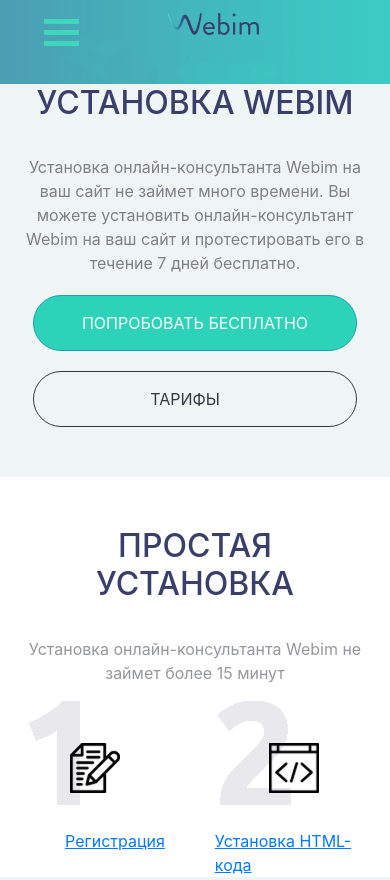
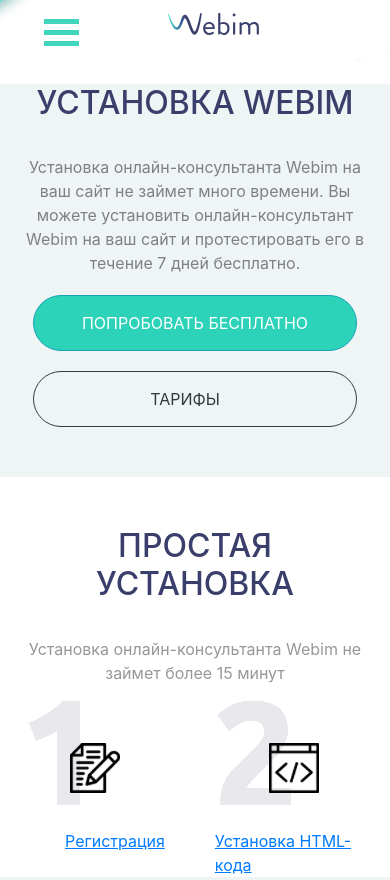
Before and after one commit to zzolik/zzolik.github.io, a plain HTML site: page index.html in a window 390 px wide. Shown: the top 880 px of the page. Drawn offline with nearby package versions, Linux system fonts and the light colour scheme.

Commit message:
Update style.css

```diff
--- a/style.css
+++ b/style.css
@@ -6,6 +6,13 @@
 	width: 100%;
 	height: 10%;
 	background: url(images/header.png) no-repeat;
+}
+@media screen and (max-width: 500px) { /*если экран меньше 500 пискелей то...*/
+	header  {
+		width: 100%;
+		height: 10%;
+		background: url(images/header.png) no-repeat center !important;
+	}
 }
 #logotype {
 	float: right;
```
